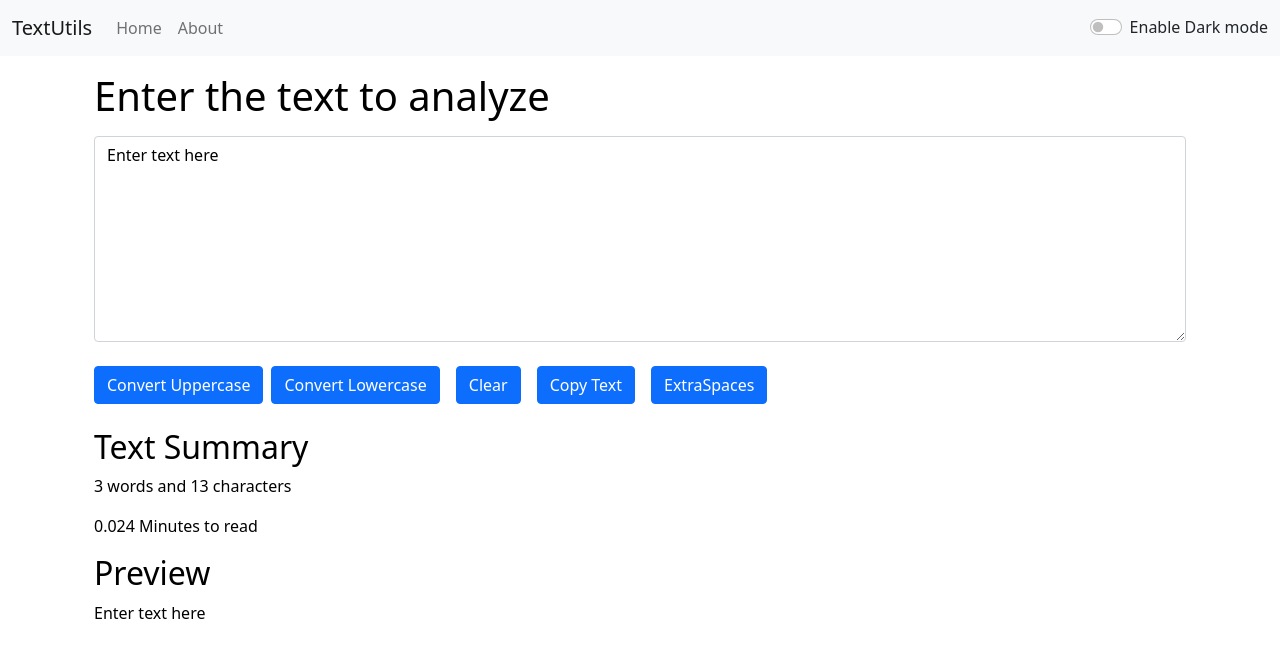
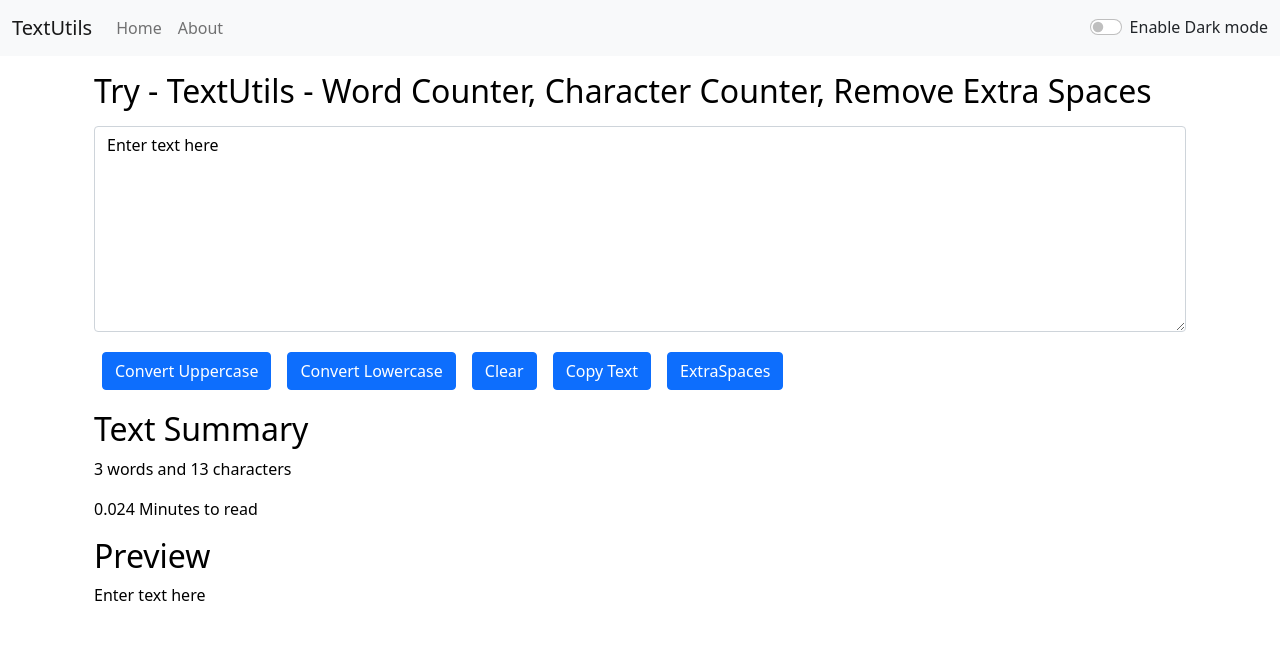
Before and after one commit to fsuleman2/textutils-react, a React (Create React App) app: page / in a window 1280 px wide. Shown: the top 658 px of the page. Built offline with nearby package versions, Linux system fonts and the light colour scheme.

Commit message:
final changes and minor bugs fixedgit add .

```diff
--- a/public/index.html
+++ b/public/index.html
@@ -7,7 +7,8 @@
     <meta name="theme-color" content="#000000" />
     <meta
       name="description"
-      content="TextUtils is a Utility which can be used to manipulate your text"
+      content="TextUtils is a word counter and a character counting Utility which can be used to manipulate your text in the way you want.
+      You can remove extra spaces, copy the manipulated text as well as convert your text from Uppercase to lowercase and lowercase to uppercase"
     />
     <link rel="apple-touch-icon" href="%PUBLIC_URL%/logo192.png" />
     <!--
@@ -25,7 +26,7 @@
       Learn how to configure a non-root public URL by running `npm run build`.
     -->
     <link href="https://cdn.jsdelivr.net/npm/bootstrap@5.1.3/dist/css/bootstrap.min.css" rel="stylesheet" integrity="sha384-1BmE4kWBq78iYhFldvKuhfTAU6auU8tT94WrHftjDbrCEXSU1oBoqyl2QvZ6jIW3" crossorigin="anonymous">
-    <title>TextUtils Home</title>
+    <title>TextUtils - Word counter | Character Counter | Lowecase to Uppercase | Uppercase to Lowercase</title>
   </head>
   <body>
     <noscript>You need to enable JavaScript to run this app.</noscript>
--- a/src/App.js
+++ b/src/App.js
@@ -57,7 +57,7 @@ function App() {
             <TextForm
               showAlert={showAlert}
               mode={mode}
-              heading="Enter the text to analyze"
+              heading="Try - TextUtils - Word Counter, Character Counter, Remove Extra Spaces"
             />
           </div>
         </Route>
--- a/src/components/About.js
+++ b/src/components/About.js
@@ -1,5 +1,4 @@
 import React from "react";
-import { useState } from "react";
 
 export default function About(props) {
   // ***Below code is commented to apply global darkmode
--- a/src/components/TextForm.js
+++ b/src/components/TextForm.js
@@ -40,7 +40,7 @@ export default function TextForm(props) {
   return (
     <>
       <div className="container" style={{color:props.mode==='dark'?'white':'black'}}>
-        <h1>{props.heading}</h1>
+        <h2>{props.heading}</h2>
         <div className="mb-3 my-3">
           <textarea
             className="form-control"
@@ -51,19 +51,19 @@ export default function TextForm(props) {
             style={{backgroundColor:props.mode==='dark'?'#1b1b32':'white',color:props.mode==='dark'?'white':'black'}}
           ></textarea>
         </div>
-        <button className="btn btn-primary" onClick={handleUpClick}>
+        <button  disabled={text.length===0} className="btn btn-primary mx-2 my-1" onClick={handleUpClick}>
           Convert Uppercase
         </button>
-        <button className="btn btn-primary mx-2" onClick={handleLowClick}>
+        <button disabled={text.length===0} className="btn btn-primary mx-2 my-1" onClick={handleLowClick}>
           Convert Lowercase
         </button>
-        <button className="btn btn-primary my-2 mx-2" onClick={handleClear}>
+        <button disabled={text.length===0} className="btn btn-primary my-1 mx-2" onClick={handleClear}>
           Clear
         </button>
-        <button className="btn btn-primary mx-2" onClick={handleCopy}>
+        <button disabled={text.length===0} className="btn btn-primary mx-2 my-1" onClick={handleCopy}>
          Copy Text
         </button>
-        <button className="btn btn-primary mx-2" onClick={handleExtraSpaces}>
+        <button disabled={text.length===0} className="btn btn-primary mx-2 my-1" onClick={handleExtraSpaces}>
         ExtraSpaces
         </button>
       </div>
@@ -75,7 +75,7 @@ export default function TextForm(props) {
         </p>
         <p>{0.008 * text.split(" ").filter((e)=>{return e.length!==0}).length} Minutes to read</p>
         <h2>Preview</h2>
-        <p>{text.length>0?text:'Enter something in the above textbox to preview it here..'}</p>
+        <p>{text.length>0?text:'Nothing to preview'}</p>
       </div>
     </>
   );
```
Also changed, not shown: notes.txt.
